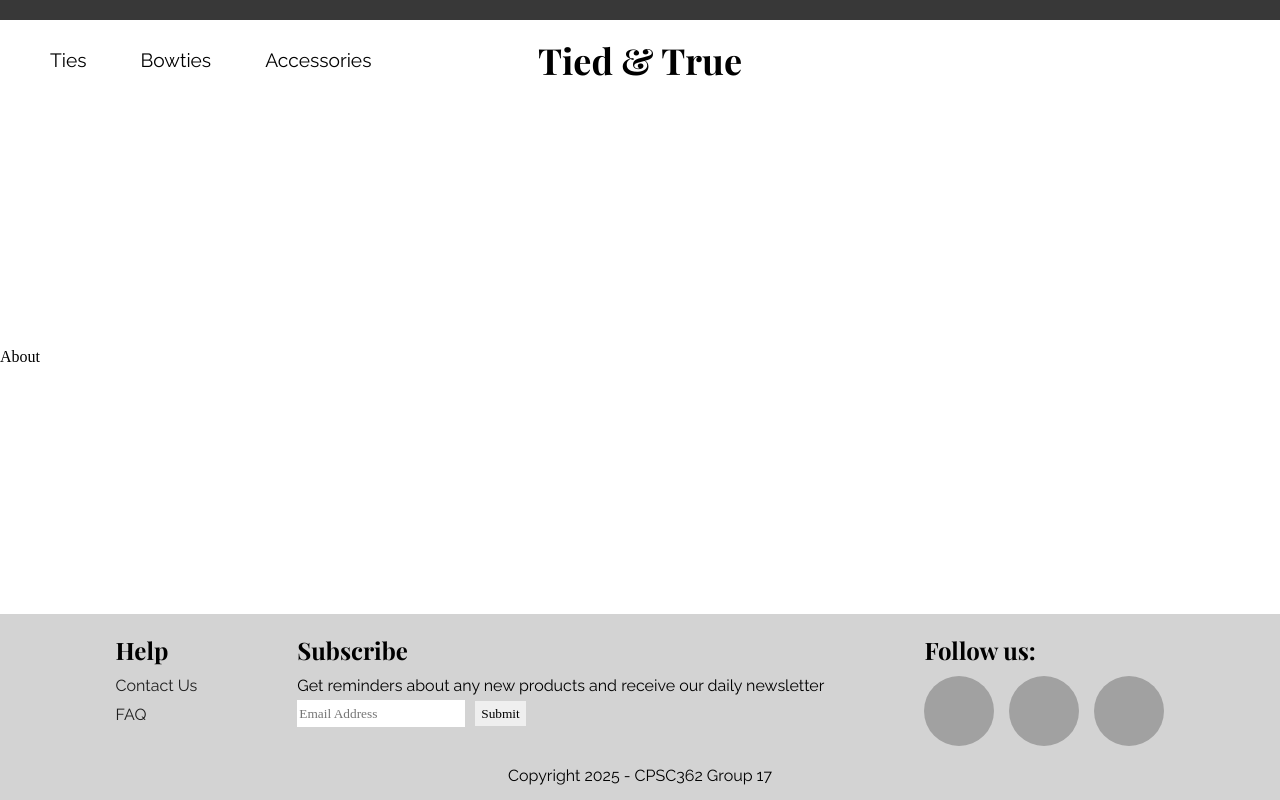
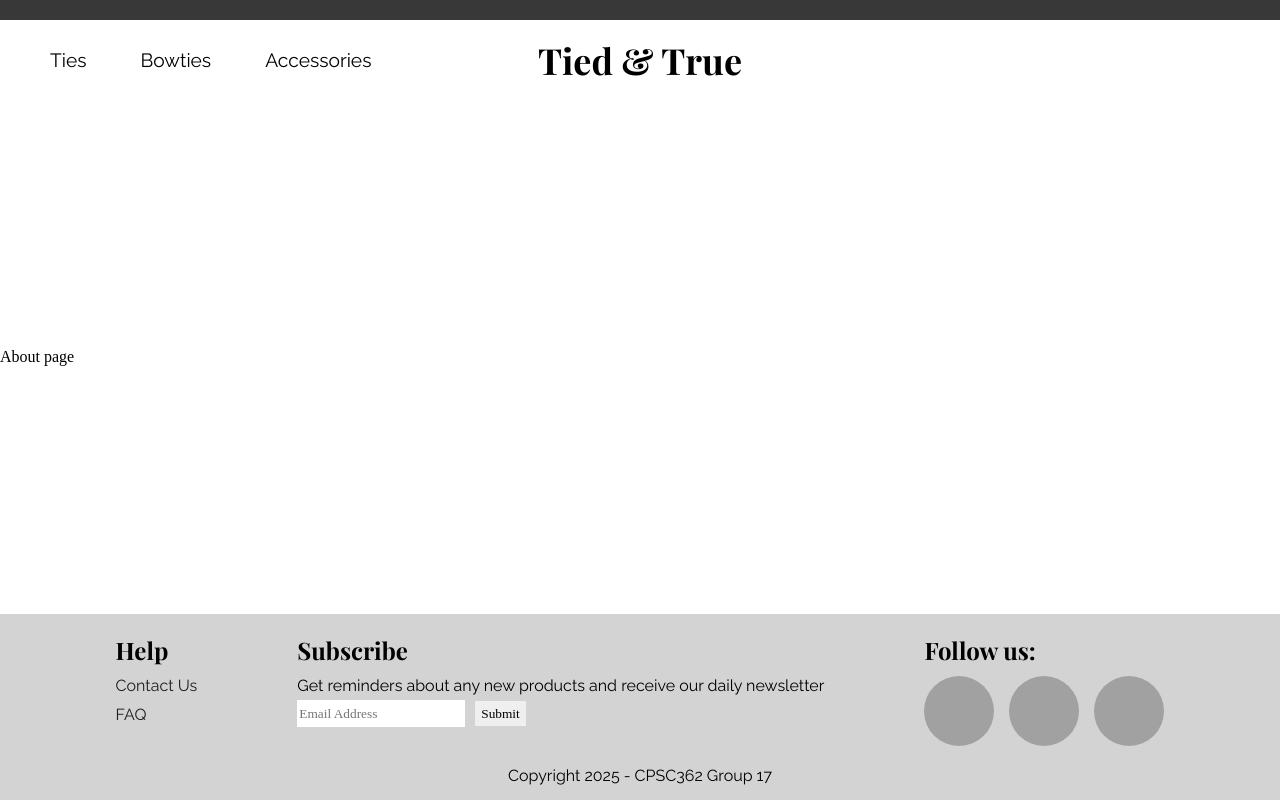
Before and after one commit to finnnguyen/362-group-project-ecommerce-site, a React (Vite) app in the folder client/: page /about in a window 1280 px wide. Built offline with nearby package versions, Linux system fonts and the light colour scheme; some icons are missing; a web font is replaced by a local one.

Commit message:
fixed link to about page

```diff
--- a/client/src/components/Home/CallToAction/CallToAction.css
+++ b/client/src/components/Home/CallToAction/CallToAction.css
@@ -23,8 +23,7 @@
     color: white;
     width: 300px;
 }
-.call-to-action .content a {
-    text-decoration: none;
+.call-to-action .content .link {
     color: rgb(45, 45, 45);
     background: rgb(209, 199, 185);
     padding: 10px 25px;
--- a/client/src/components/Home/CallToAction/CallToAction.jsx
+++ b/client/src/components/Home/CallToAction/CallToAction.jsx
@@ -1,3 +1,4 @@
+import { Link } from "react-router-dom";
 import "./CallToAction.css";
 
 export default function CallToAction() {
@@ -5,7 +6,7 @@ export default function CallToAction() {
         <div className="call-to-action">
             <div className="content">
                 <h1 className="description">Designed to elevate your look with confidence and character.</h1>
-                <a href="/about">Learn More</a>
+                <Link to="about" className="link">Learn More</Link>
                 <p>Photo by Ashley Smith on Unsplash</p>
             </div>
         </div>
--- a/client/src/pages/About/About.jsx
+++ b/client/src/pages/About/About.jsx
@@ -1,9 +1,9 @@
-
+import "./About.css";
 
 export default function About() {
     return (
         <div>
-            About
+            About page
         </div>
     )
 }
```
Also changed, not shown: client/src/pages/About/About.css (added).
